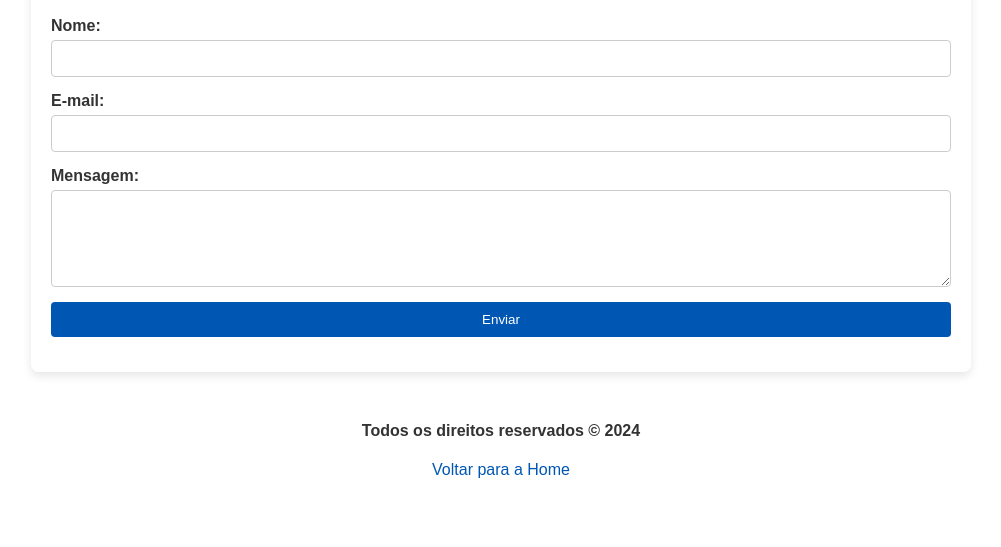
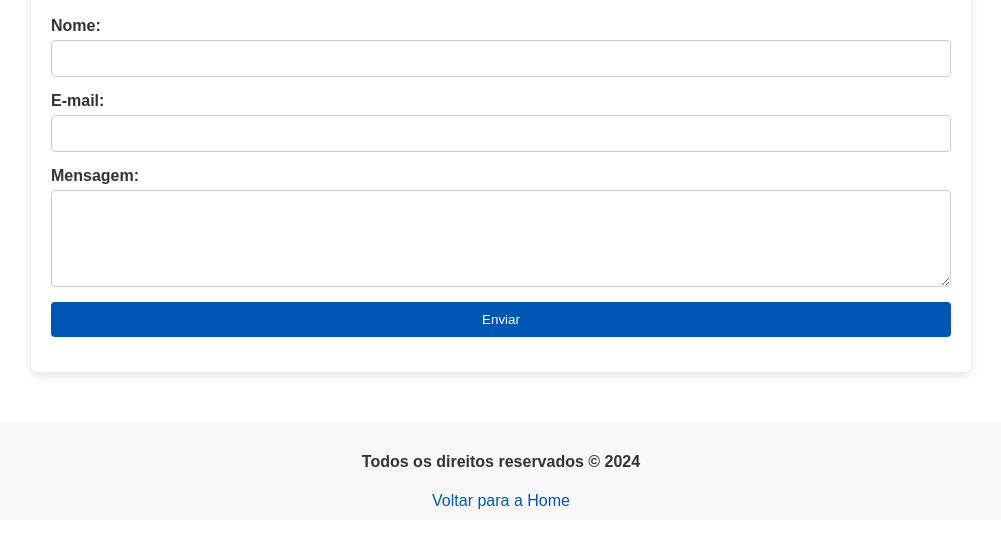
Before and after one commit to Morpheusmmt/unes, a plain HTML site: page contato.html in a window 1280 px wide. Shown: the part 177-724 px from the top of the page, without its empty margins (139-1140 px from the left). Drawn offline with Linux system fonts and the light colour scheme.

Commit message:
Update contato.html
tirei o background-image

```diff
--- a/contato.html
+++ b/contato.html
@@ -6,8 +6,7 @@
     <title>Contato - Unes Universidade</title>
     <style>
         body {
-            background-image: url('C:/Users/Maida/Downloads/arquivos-necessarios-projetos-unes/fundo.png');
-            background-size: cover;
+            background-color: #ffffff; /* Fundo branco */
             font-family: Arial, sans-serif;
             color: #333;
             margin: 0;
@@ -64,6 +63,8 @@
         footer {
             text-align: center;
             margin-top: 20px;
+            padding: 10px;
+            background-color: #f8f8f8; /* Fundo do footer */
         }
         a {
             color: #0056b3;
@@ -126,7 +127,7 @@
                 .then(function() {
                     document.getElementById('responseMessage').innerHTML = '<p style="color: green;">Mensagem enviada com sucesso!</p>';
                 }, function(error) {
-                    console.error('Erro ao enviar a mensagem:', error); // Log do erro
+                    console.error('Erro ao enviar a mensagem:', error);
                     document.getElementById('responseMessage').innerHTML = '<p style="color: red;">Falha ao enviar a mensagem. ' + error.text + '</p>';
                 });
         });
```
